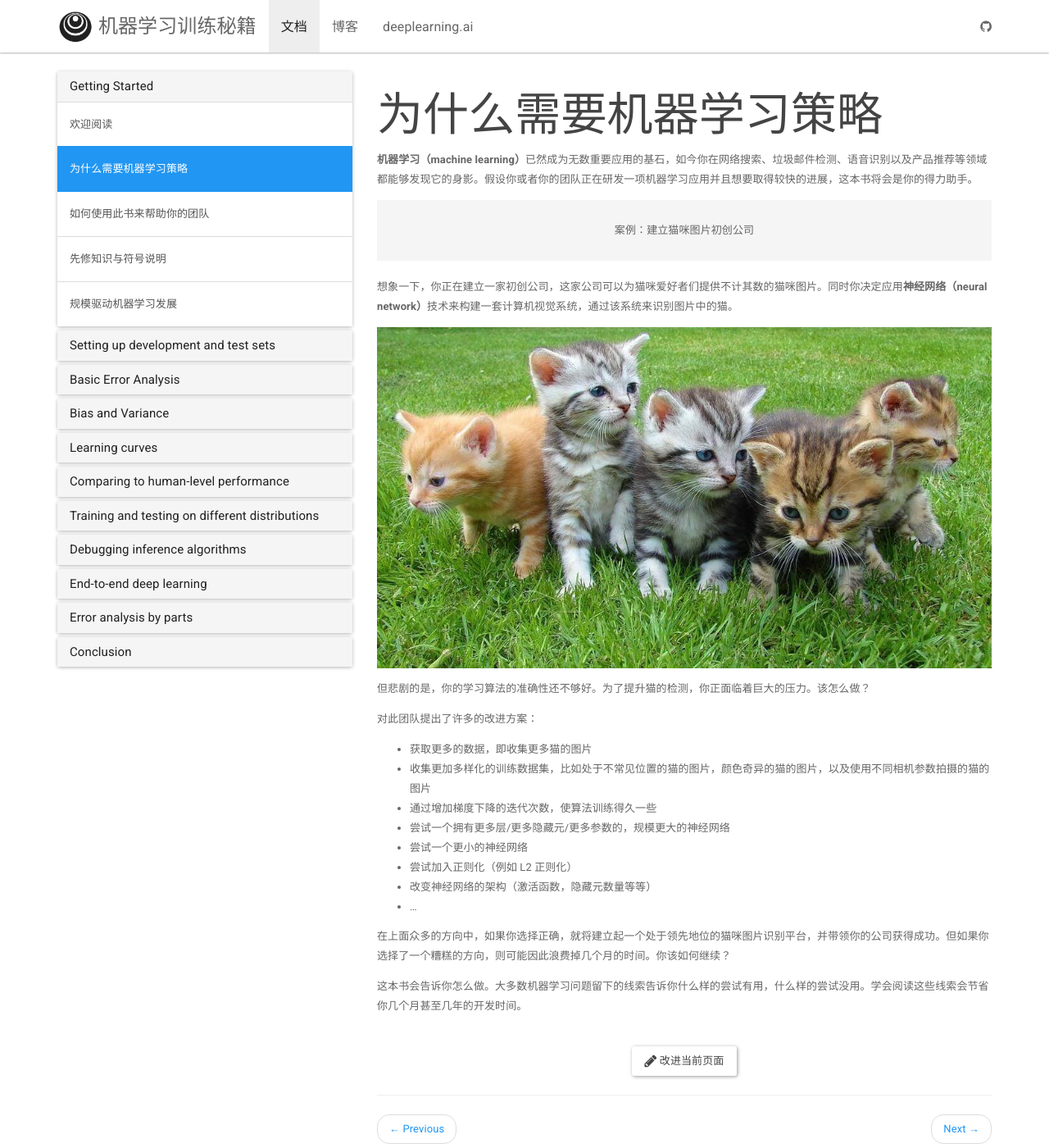
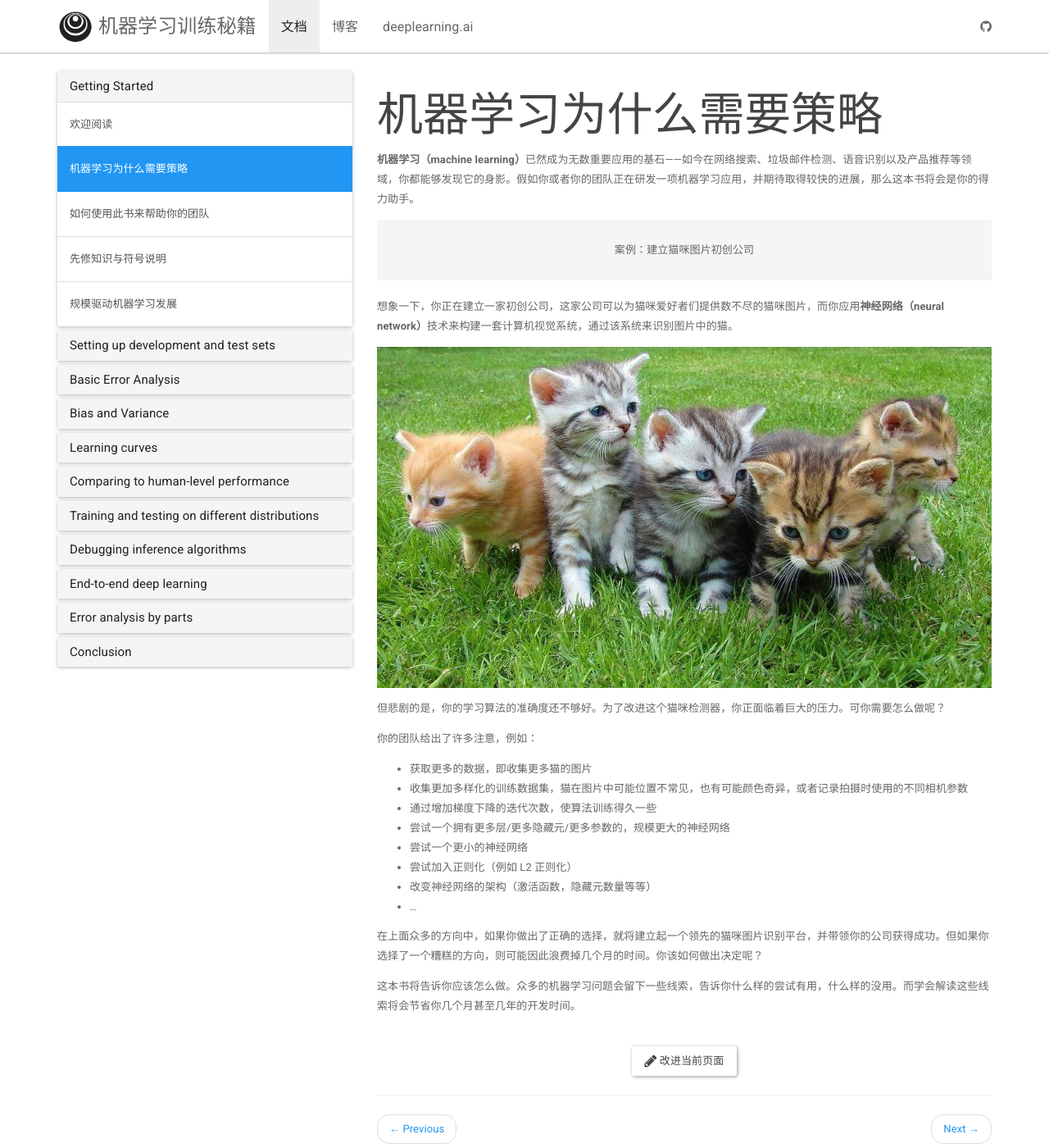
Before and after one commit to deeplearning-ai/machine-learning-yearning-cn, a Jekyll site: the page built from _docs/ch01.md, in a window 1280 px wide and 1400 px high. Shown: the whole window at 82% size. Built offline with Jekyll 4.4.1, drawn with Linux system fonts in a browser that asks for light colours; nearby versions of some CDN libraries.

Commit message:
update first section

```diff
--- a/_docs/ch01.md
+++ b/_docs/ch01.md
@@ -1,9 +1,9 @@
 ---
-title: 为什么需要机器学习策略
+title: 机器学习为什么需要策略
 permalink: /docs/ch01/
 ---
 
-**机器学习（machine learning）**已然成为无数重要应用的基石，如今你在网络搜索、垃圾邮件检测、语音识别以及产品推荐等领域都能够发现它的身影。假设你或者你的团队正在研发一项机器学习应用并且想要取得较快的进展，这本书将会是你的得力助手。
+**机器学习（machine learning）**已然成为无数重要应用的基石——如今在网络搜索、垃圾邮件检测、语音识别以及产品推荐等领域，你都能够发现它的身影。假如你或者你的团队正在研发一项机器学习应用，并期待取得较快的进展，那么这本书将会是你的得力助手。
 
 <center>
 <div class="well well-lg">
@@ -11,16 +11,16 @@ permalink: /docs/ch01/
 </div>
 </center>
 
-想象一下，你正在建立一家初创公司，这家公司可以为猫咪爱好者们提供不计其数的猫咪图片。同时你决定应用**神经网络（neural network）**技术来构建一套计算机视觉系统，通过该系统来识别图片中的猫。
+想象一下，你正在建立一家初创公司，这家公司可以为猫咪爱好者们提供数不尽的猫咪图片，而你应用**神经网络（neural network）**技术来构建一套计算机视觉系统，通过该系统来识别图片中的猫。
 
 <img src="{{"ch01_cats.jpg " | prepend: site.imgurl }}">
 
-但悲剧的是，你的学习算法的准确性还不够好。为了提升猫的检测，你正面临着巨大的压力。该怎么做？
+但悲剧的是，你的学习算法的准确度还不够好。为了改进这个猫咪检测器，你正面临着巨大的压力。可你需要怎么做呢？
 
-对此团队提出了许多的改进方案：
+你的团队给出了许多注意，例如：
 
 - 获取更多的数据，即收集更多猫的图片
-- 收集更加多样化的训练数据集，比如处于不常见位置的猫的图片，颜色奇异的猫的图片，以及使用不同相机参数拍摄的猫的图片
+- 收集更加多样化的训练数据集，猫在图片中可能位置不常见，也有可能颜色奇异，或者记录拍摄时使用的不同相机参数
 - 通过增加梯度下降的迭代次数，使算法训练得久一些
 - 尝试一个拥有更多层/更多隐藏元/更多参数的，规模更大的神经网络
 - 尝试一个更小的神经网络
@@ -28,6 +28,6 @@ permalink: /docs/ch01/
 - 改变神经网络的架构（激活函数，隐藏元数量等等）
 - ...
 
-在上面众多的方向中，如果你选择正确，就将建立起一个处于领先地位的猫咪图片识别平台，并带领你的公司获得成功。但如果你选择了一个糟糕的方向，则可能因此浪费掉几个月的时间。你该如何继续？
+在上面众多的方向中，如果你做出了正确的选择，就将建立起一个领先的猫咪图片识别平台，并带领你的公司获得成功。但如果你选择了一个糟糕的方向，则可能因此浪费掉几个月的时间。你该如何做出决定呢？
 
-这本书会告诉你怎么做。大多数机器学习问题留下的线索告诉你什么样的尝试有用，什么样的尝试没用。学会阅读这些线索会节省你几个月甚至几年的开发时间。
+这本书将告诉你应该怎么做。众多的机器学习问题会留下一些线索，告诉你什么样的尝试有用，什么样的没用。而学会解读这些线索将会节省你几个月甚至几年的开发时间。
```
Also changed, not shown: _docs/ch02.md (+2 -2 lines), _docs/ch03.md (+1 -1 lines), _docs/ch04.md (+7 -7 lines), README.md.
